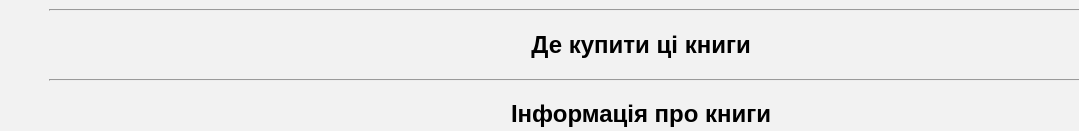
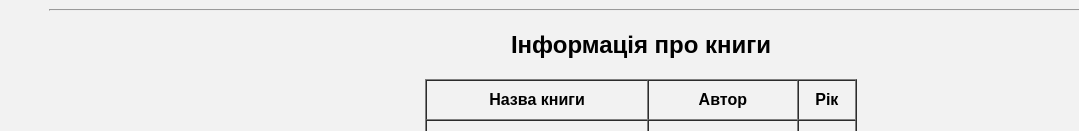
Before and after one commit to dashayanko/my-website., a plain HTML site: page index.html in a window 1280 px wide. Shown: the part 2590-2721 px from the top of the page, without its empty margins (39-1118 px from the left). Drawn offline with Linux system fonts and the light colour scheme.

Commit message:
Update index.html

```diff
--- a/index.html
+++ b/index.html
@@ -162,8 +162,6 @@
 <img src="https://www.kamenyar.com.ua/components/com_jshopping/files/img_products/arktur_00.jpg" style="float: center; ; width"=180" height="200">
 <img src="https://book-ye.com.ua/media/catalog/product/cache/79524a38d3bc3d0f3b6015a08841400c/4/d/4d002526-b2ad-11ed-817d-0050568ef5e6_f4a3dbfa-b2ae-11ed-817d-0050568ef5e6.jpg" style="float: center; ; width"=180" height="200">
 <hr>
-<h2 align="center"> Де купити ці книги </h2>
-<hr>
 <h2 align="center"> Інформація про книги </h2>
 <table border="1" cellpadding="10" cellspacing="0" align="center">
 <tr>
```
